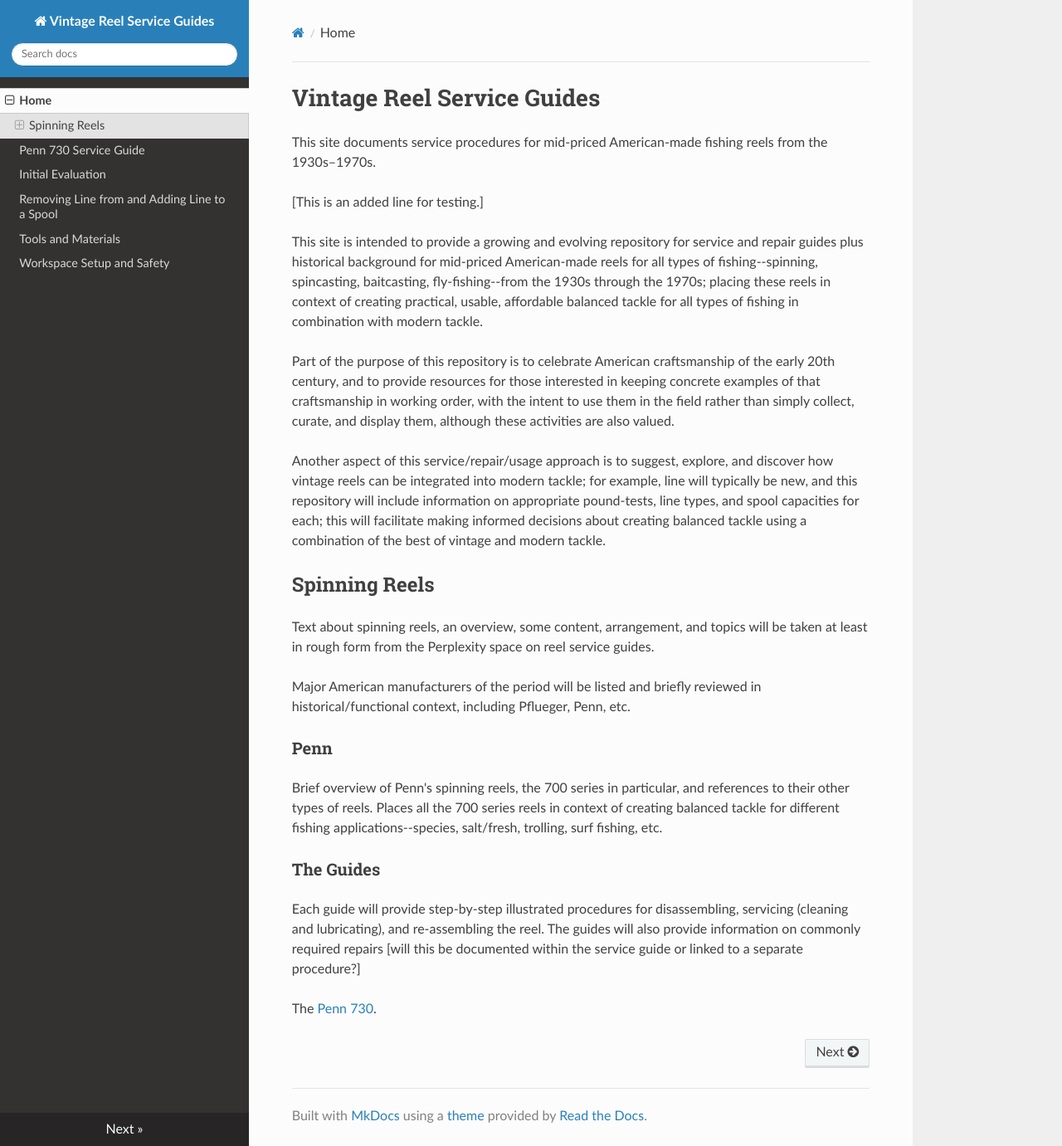
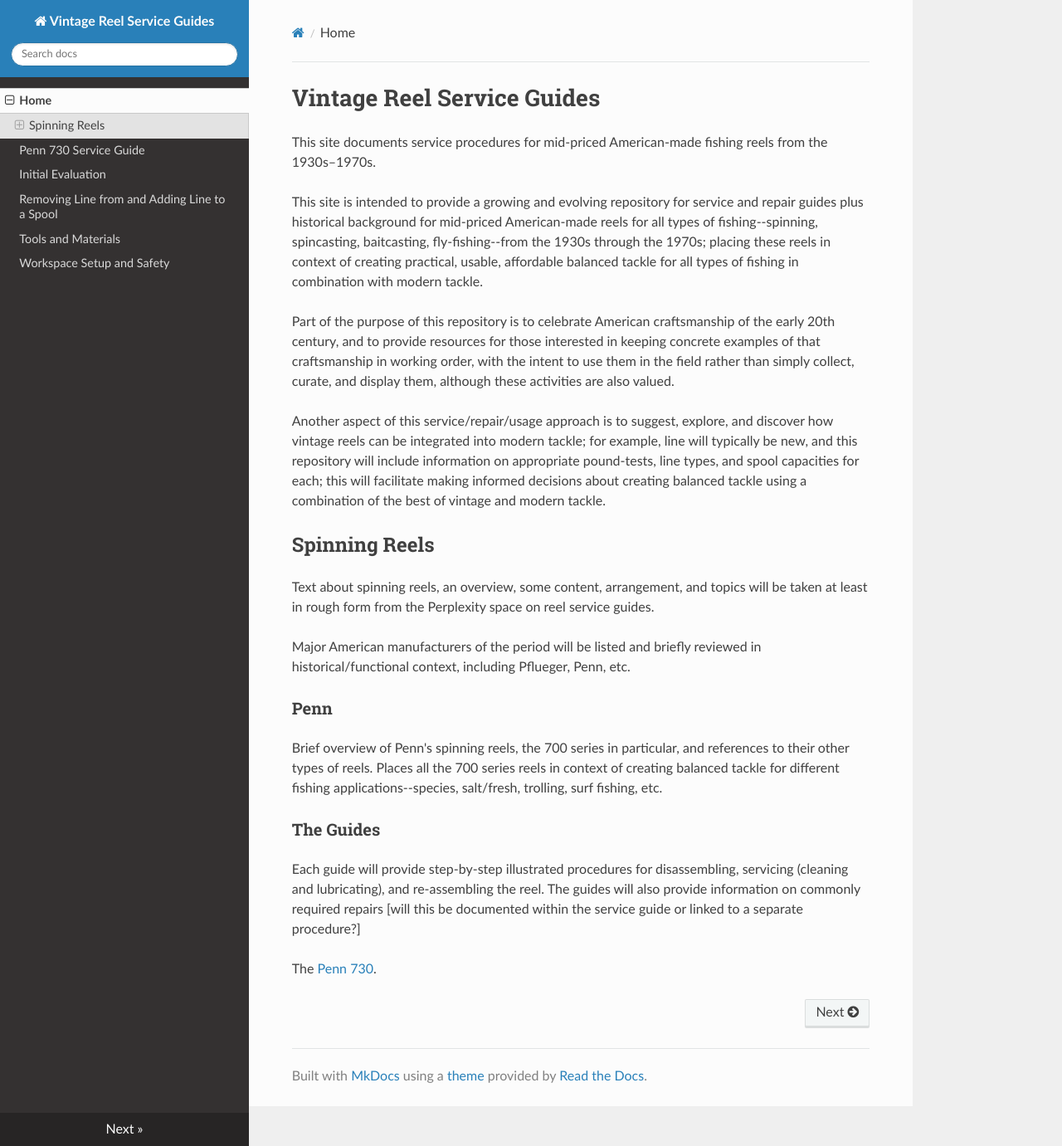
Before and after one commit to john-tech-writer/vintage-reel-service-guides, an MkDocs documentation site: the page built from docs/index.md, in a window 1280 px wide and 1381 px high. Shown: the whole window at 83% size. Built offline with MkDocs 1.6.1, drawn with Linux system fonts in a browser that asks for light colours; nearby versions of some CDN libraries; some of the changed lines change nothing that is shown.

Commit message:
changed link in index to match new folders

```diff
--- a/docs/index.md
+++ b/docs/index.md
@@ -1,8 +1,6 @@
 # Vintage Reel Service Guides
 
 This site documents service procedures for mid‑priced American‑made fishing reels from the 1930s–1970s.
-
-[This is an added line for testing.]
 
 This site is intended to provide a growing and evolving repository for service and repair guides plus historical background for mid-priced American-made reels for all types of fishing--spinning, spincasting, baitcasting, fly-fishing--from the 1930s through the 1970s; placing these reels in context of creating practical, usable, affordable balanced tackle for all types of fishing in combination with modern tackle.
 
@@ -24,4 +22,4 @@
 
 Each guide will provide step-by-step illustrated procedures for disassembling, servicing (cleaning and lubricating), and re-assembling the reel. The guides will also provide information on commonly required repairs [will this be documented within the service guide or linked to a separate procedure?]
 
-The [Penn 730](penn-730-service-guide.md).
+The [Penn 730](../penn/730/penn-730-service-guide.md).
```
